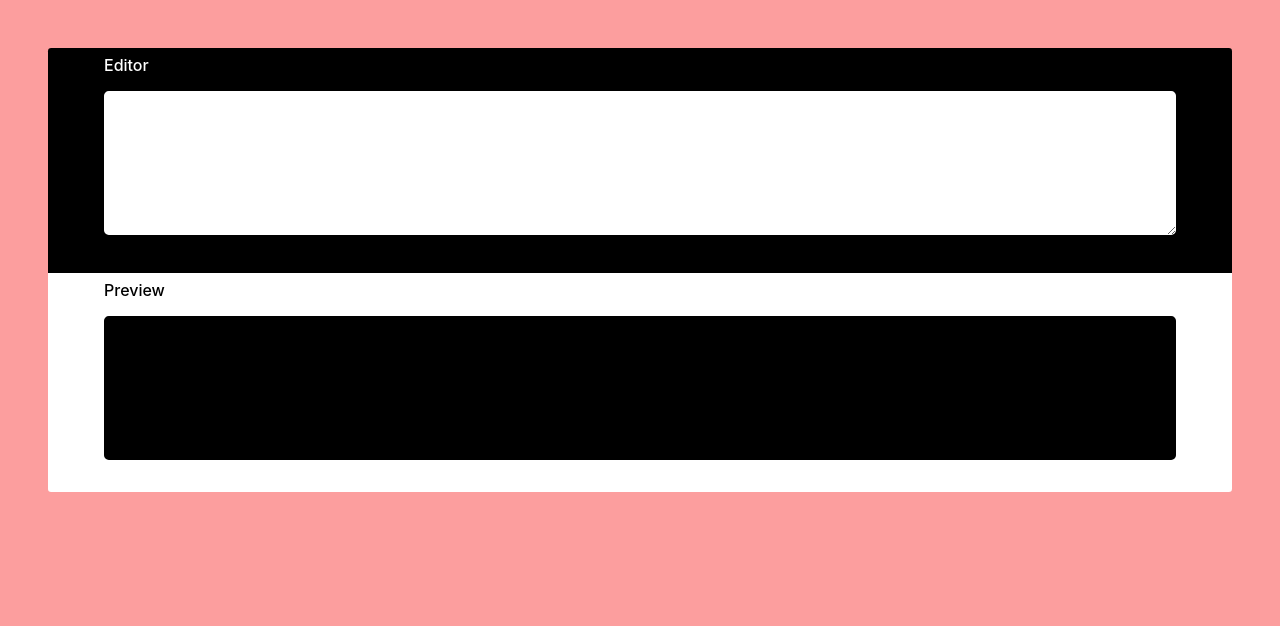
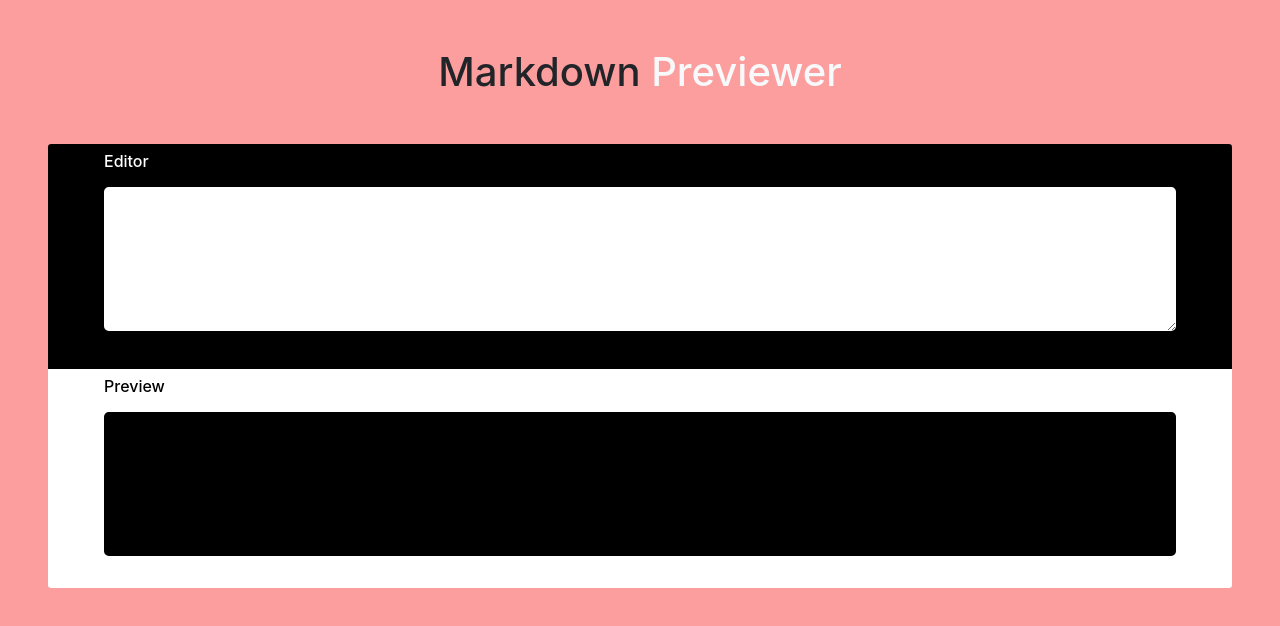
Before and after one commit to AnhPati/Front-End_Libraries_Projects, a React (Create React App) app in the folder build_a_markdown_previewer/: page / in a window 1280 px wide. Shown: the top 626 px of the page. Built offline with nearby package versions, Linux system fonts and the light colour scheme.

Commit message:
Collapse EditorBox
Ajout d'une fonction collapse sur le textarea à l'aide de Bootstrap.
Ajout de classes Bootstrap pour corriger les rendus des liens par défault.

```diff
--- a/build_a_markdown_previewer/src/component/EditorBox.js
+++ b/build_a_markdown_previewer/src/component/EditorBox.js
@@ -4,10 +4,20 @@ import '../style/css/EditorBox.css'
 class EditorBox extends Component {
     render() {
         return(
-            <div className="w-100 px-5 editorBox-container">
-                <h6 className="mt-2 ml-2">Editor</h6>
+            <div className="w-100 px-5 editorBox-container" id="editorBox-collapse">
+                <a
+                    className=""
+                    role="button"
+                    data-toggle="collapse"
+                    href="#editorItem-collapse"
+                    aria-expanded="false"
+                    aria-controls="editorItem-collapse"
+                >
+                    <h6 className="mt-2 ml-2">Editor</h6>
+                </a>
                 <textarea
-                    className="w-100 editorBox-item mb-4 px-2"
+                    className="w-100 editorBox-item mb-4 px-2 collapse show"
+                    id="editorItem-collapse"
                     type="text"
                     value={this.props.originText}
                     onChange={this.props.handleChange}
--- a/build_a_markdown_previewer/src/component/MarkdownPreviewer.js
+++ b/build_a_markdown_previewer/src/component/MarkdownPreviewer.js
@@ -36,6 +36,7 @@ class MarkdowPreviewer extends Component {
 
         return(
             <div className="d-flex flex-column align-items-center p-5 min-vh-100 markdownPreviewer-container">
+                <h1 className="mb-5">Markdown <span class="text-light">Previewer</span></h1>
                 <EditorBox handleChange={this.handleChange} originText={this.state.originText}/>
                 <PreviewBox renderText={this.state.renderText}/>
             </div>
--- a/build_a_markdown_previewer/src/style/css/EditorBox.css
+++ b/build_a_markdown_previewer/src/style/css/EditorBox.css
@@ -11,6 +11,19 @@
     color: #FFF;
 }
 
+.editorBox-container a:focus, .editorBox-container h6:focus {
+    outline: none;
+}
+
+.editorBox-container h6 {
+    color: #FFF;
+}
+
+.editorBox-container a:hover {
+    color: #FFF;
+    text-decoration: underline;
+}
+
 .editorBox-item {
     border: 0.5rem solid #000;
     border-radius: 0.8rem;
```
